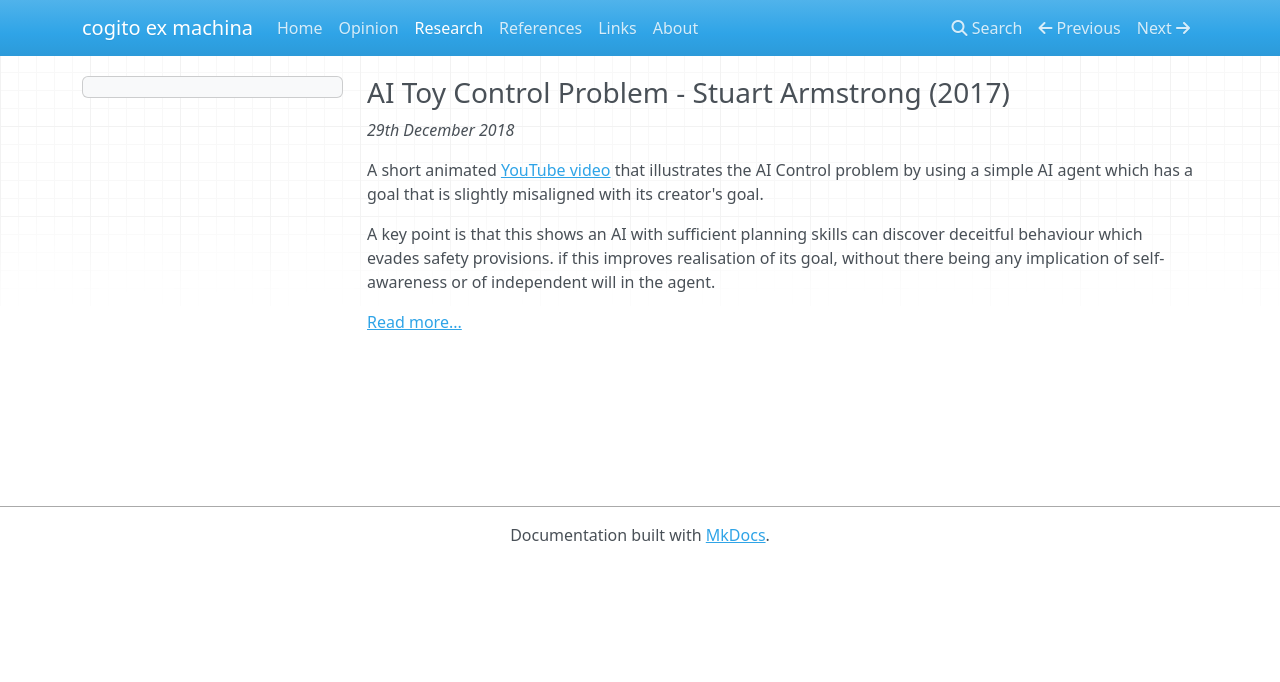
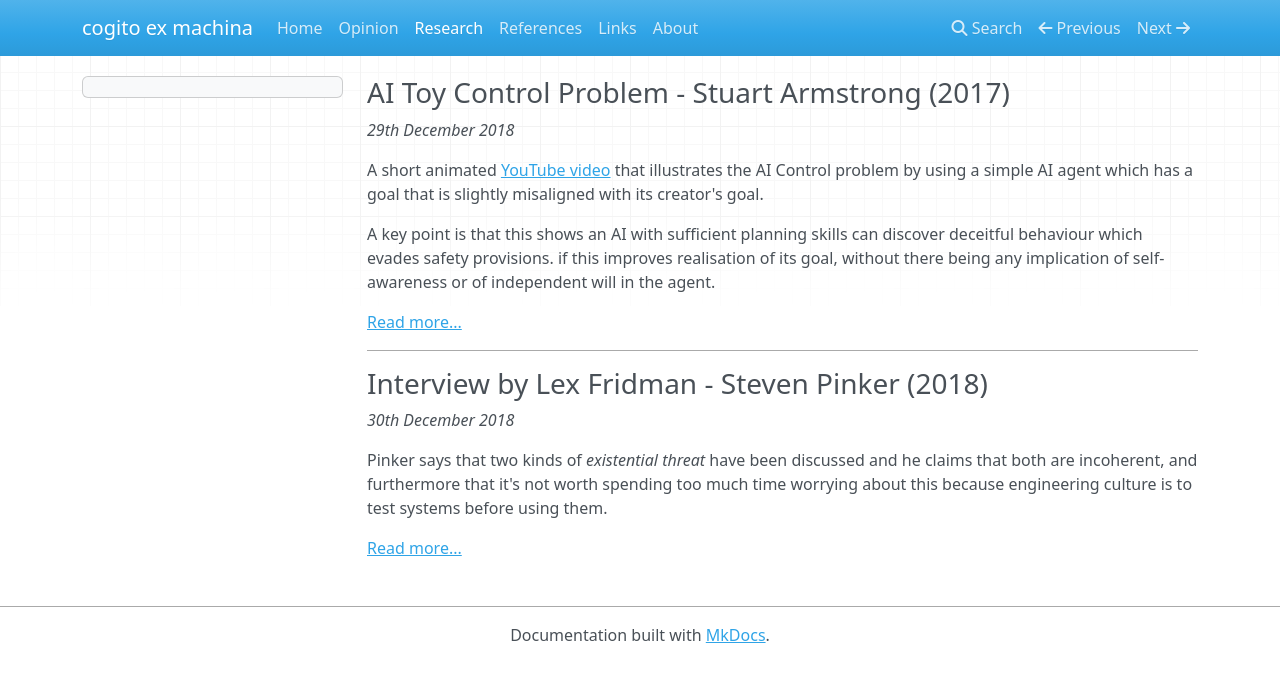
Before and after one commit to outofphase/cogitoexmachina, an MkDocs documentation site: the page built from docs/research/reviews.md, in a window 1280 px wide. Shown: the top 682 px of the page. Built offline with MkDocs 1.6.1, drawn with Linux system fonts in a browser that asks for light colours; nearby versions of some CDN libraries.

Commit message:
wip review of Pinker interview (S6.099)

```diff
--- a/docs/research/reviews.md
+++ b/docs/research/reviews.md
@@ -7,3 +7,13 @@ A short animated [YouTube video](https://youtu.be/sx8JkdbNgdU) that illustrates
 A key point is that this shows an AI with sufficient planning skills can discover deceitful behaviour which evades safety provisions. if this improves realisation of its goal, without there being any implication of self-awareness or of independent will in the agent.
 
 [Read more...](20181229_armstrong_ai_toy_control.md)
+
+------
+
+### Interview by Lex Fridman - Steven Pinker (2018)
+
+_30th December 2018_
+
+Pinker says that two kinds of _existential threat_ have been discussed and he claims that both are incoherent, and furthermore that it's not worth spending too much time worrying about this because engineering culture is to test systems before using them.
+
+[Read more...](20181230_pinker_fridman.md)
```
Also changed, not shown: docs/biblio.md (+2 -0 lines), docs/research/20181230_pinker_fridman.md (added, +18 -0 lines).
